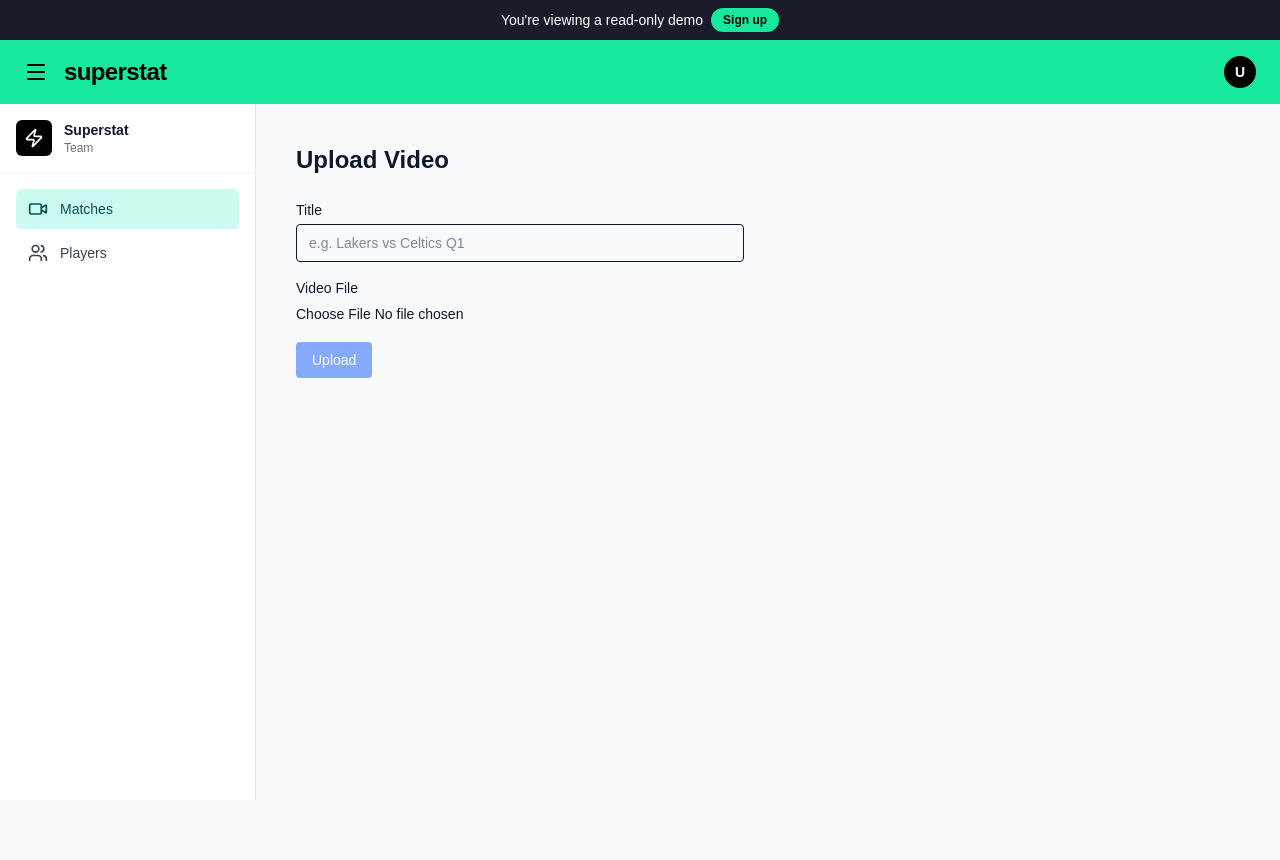
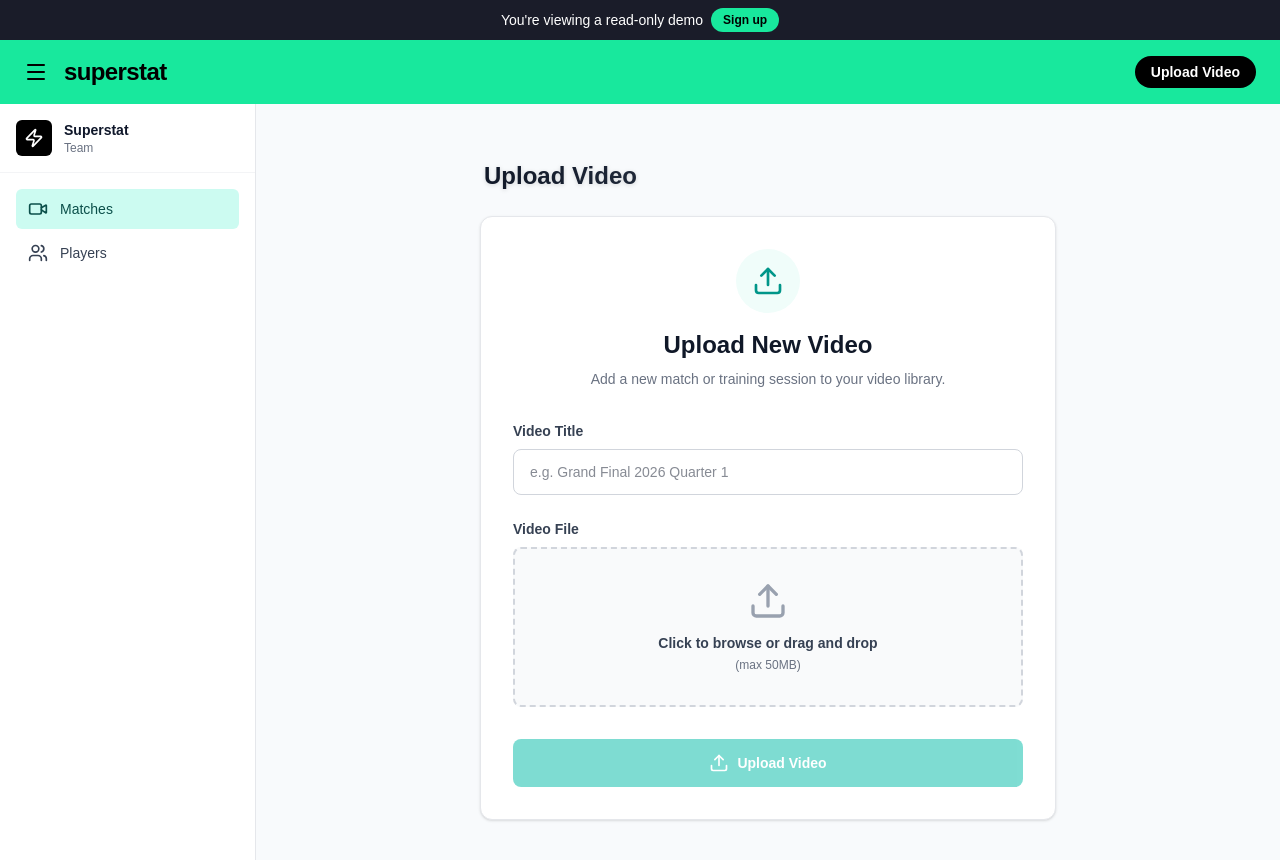
Before and after one commit to dayrentjiang/superstat_assesment, a Next.js app: page /upload in a window 1280 px wide. Before the commit the page ends 800 px from the top, so only its background shows below. Built offline with nearby package versions, Linux system fonts and the light colour scheme; no server answers.

Commit message:
allow delete videos

```diff
--- a/src/actions/videos.ts
+++ b/src/actions/videos.ts
@@ -6,6 +6,7 @@ import {
   findAllVideos,
   findVideoById,
   insertVideo,
+  removeVideo,
 } from "@/services/video-service";
 
 export async function getVideos(): Promise<Video[]> {
@@ -24,3 +25,8 @@ export async function createVideo(
   revalidatePath("/");
   return video;
 }
+
+export async function deleteVideo(id: string): Promise<void> {
+  await removeVideo(id);
+  revalidatePath("/");
+}
--- a/src/app/upload/page.tsx
+++ b/src/app/upload/page.tsx
@@ -2,8 +2,10 @@ import { UploadForm } from "@/components/upload/upload-form";
 
 export default function UploadPage() {
   return (
-    <div>
-      <h1 className="text-2xl font-bold mb-6">Upload Video</h1>
+    <div className="max-w-xl mx-auto w-full pt-4">
+      <h1 className="text-2xl font-bold bg-clip-text text-transparent bg-linear-to-r from-gray-900 to-gray-600 mb-6 drop-shadow-sm ml-1">
+        Upload Video
+      </h1>
       <UploadForm />
     </div>
   );
--- a/src/components/layout/nav-bar.tsx
+++ b/src/components/layout/nav-bar.tsx
@@ -35,9 +35,12 @@ export function NavBar() {
             </Link>
           </div>
           <div className="flex items-center gap-6">
-            <div className="h-8 w-8 bg-black text-white rounded-full flex items-center justify-center font-bold text-sm">
-              U
-            </div>
+            <Link
+              href="/upload"
+              className="px-4 py-1.5 bg-black text-white hover:bg-gray-800 rounded-full font-bold text-sm transition-colors"
+            >
+              Upload Video
+            </Link>
           </div>
         </nav>
       </div>
--- a/src/components/upload/upload-form.tsx
+++ b/src/components/upload/upload-form.tsx
@@ -4,6 +4,7 @@ import { useState } from "react";
 import { useRouter } from "next/navigation";
 import { createVideo } from "@/actions/videos";
 import { useUpload } from "@/hooks/use-upload";
+import { Upload, FileVideo, CheckCircle2, AlertCircle } from "lucide-react";
 
 export function UploadForm() {
   const router = useRouter();
@@ -20,45 +21,121 @@ export function UploadForm() {
 
     try {
       const publicUrl = await videoUpload.upload(file);
-      if (!publicUrl) throw new Error(videoUpload.error ?? "Upload failed");
+      if (!publicUrl)
+        throw new Error(videoUpload.error ?? "Failed to upload to storage.");
 
       const video = await createVideo(title.trim(), publicUrl);
       router.push(`/videos/${video.id}`);
     } catch (err) {
-      setError(err instanceof Error ? err.message : "Upload failed");
+      setError(
+        err instanceof Error ? err.message : "Upload failed unexpectedly.",
+      );
     }
   }
 
   return (
-    <form onSubmit={handleSubmit} className="max-w-md space-y-4">
+    <form
+      onSubmit={handleSubmit}
+      className="max-w-xl mx-auto space-y-8 bg-white p-8 rounded-xl border border-gray-200 shadow-sm"
+    >
+      <div className="text-center">
+        <div className="bg-teal-50 w-16 h-16 rounded-full flex items-center justify-center mx-auto mb-4">
+          <Upload className="w-8 h-8 text-teal-600" />
+        </div>
+        <h2 className="text-2xl font-bold text-gray-900">Upload New Video</h2>
+        <p className="text-gray-500 mt-2 text-sm">
+          Add a new match or training session to your video library.
+        </p>
+      </div>
+
+      <div className="space-y-6">
         <div>
-        <label className="block text-sm font-medium mb-1">Title</label>
+          <label className="block text-sm font-semibold text-gray-700 mb-2">
+            Video Title
+          </label>
           <input
             type="text"
             value={title}
             onChange={(e) => setTitle(e.target.value)}
-          className="w-full rounded border px-3 py-2 text-sm"
-          placeholder="e.g. Lakers vs Celtics Q1"
+            className="w-full rounded-lg border border-gray-300 px-4 py-3 text-sm focus:outline-none focus:ring-2 focus:ring-teal-500 focus:border-transparent transition-all"
+            placeholder="e.g. Grand Final 2026 Quarter 1"
             required
+            disabled={videoUpload.uploading}
           />
         </div>
+
         <div>
-        <label className="block text-sm font-medium mb-1">Video File</label>
+          <label className="block text-sm font-semibold text-gray-700 mb-2">
+            Video File
+          </label>
+
+          <div className="relative group">
             <input
               type="file"
               accept="video/*"
+              id="file-upload"
               onChange={(e) => setFile(e.target.files?.[0] ?? null)}
-          className="w-full text-sm"
+              className="absolute inset-0 w-full h-full opacity-0 cursor-pointer disabled:cursor-not-allowed z-10"
               required
+              disabled={videoUpload.uploading}
             />
+            <div
+              className={`w-full flex flex-col items-center justify-center border-2 border-dashed rounded-lg p-8 transition-colors ${
+                file
+                  ? "border-teal-500 bg-teal-50"
+                  : "border-gray-300 bg-gray-50 group-hover:bg-gray-100 group-hover:border-teal-400"
+              }`}
+            >
+              {file ? (
+                <>
+                  <FileVideo className="w-10 h-10 text-teal-600 mb-3" />
+                  <p className="text-sm font-medium text-teal-900 truncate max-w-xs px-2">
+                    {file.name}
+                  </p>
+                  <p className="text-xs text-teal-700 mt-1">
+                    {(file.size / (1024 * 1024)).toFixed(2)} MB
+                  </p>
+                  <div className="flex items-center gap-1 mt-3 text-teal-600 bg-white px-3 py-1 rounded-full text-xs font-semibold shadow-sm">
+                    <CheckCircle2 className="w-4 h-4" /> Ready to upload
                   </div>
-      {error && <p className="text-red-600 text-sm">{error}</p>}
+                </>
+              ) : (
+                <>
+                  <Upload className="w-10 h-10 text-gray-400 mb-3" />
+                  <p className="text-sm font-semibold text-gray-700">
+                    Click to browse or drag and drop
+                  </p>
+                  <p className="text-xs text-gray-500 mt-1">(max 50MB)</p>
+                </>
+              )}
+            </div>
+          </div>
+        </div>
+      </div>
+
+      {error && (
+        <div className="flex items-center gap-2 text-red-700 bg-red-50 p-4 rounded-lg border border-red-200 text-sm">
+          <AlertCircle className="w-5 h-5 shrink-0" />
+          <p>{error}</p>
+        </div>
+      )}
+
       <button
         type="submit"
         disabled={videoUpload.uploading || !file || !title.trim()}
-        className="rounded bg-blue-600 px-4 py-2 text-sm text-white hover:bg-blue-700 disabled:opacity-50"
+        className="w-full flex items-center justify-center gap-2 rounded-lg bg-teal-500 px-6 py-3.5 text-sm font-bold text-white hover:bg-teal-600 focus:ring-4 focus:ring-teal-500/30 transition-all disabled:opacity-50 disabled:cursor-not-allowed"
       >
-        {videoUpload.uploading ? "Uploading..." : "Upload"}
+        {videoUpload.uploading ? (
+          <>
+            <div className="w-5 h-5 border-2 border-white/30 border-t-white rounded-full animate-spin" />
+            Uploading Video...
+          </>
+        ) : (
+          <>
+            <Upload className="w-5 h-5" />
+            Upload Video
+          </>
+        )}
       </button>
     </form>
   );
--- a/src/components/videos/video-card.tsx
+++ b/src/components/videos/video-card.tsx
@@ -1,20 +1,43 @@
+"use client";
+
+import { useState, useTransition } from "react";
 import { Video } from "@/lib/types";
+import { deleteVideo } from "@/actions/videos";
 import { format } from "date-fns";
-import { ChevronRight } from "lucide-react";
+import { ChevronRight, Trash2 } from "lucide-react";
 import Link from "next/link";
 
-export function VideoCard({ video }: { video: Video }) {
-  // Try to create a stable, deterministic date for the UI
+export function VideoCard({
+  video,
+  onDeleted,
+}: {
+  video: Video;
+  onDeleted?: (id: string) => void;
+}) {
+  const [isPending, startTransition] = useTransition();
+  const [confirmDelete, setConfirmDelete] = useState(false);
+
   const dateFormatted = video.created_at
     ? format(new Date(video.created_at), "MMM d, yyyy").toUpperCase()
     : "DATE UNKNOWN";
 
+  function handleDelete() {
+    if (!confirmDelete) {
+      setConfirmDelete(true);
+      return;
+    }
+    startTransition(async () => {
+      await deleteVideo(video.id);
+      onDeleted?.(video.id);
+    });
+  }
+
   return (
+    <div className="bg-white rounded-xl border border-gray-200 overflow-hidden hover:border-teal-400 hover:shadow-md transition-all flex flex-col sm:flex-row items-center p-3 sm:p-4 gap-4 sm:gap-6 w-full group">
       <Link
         href={`/videos/${video.id}`}
-      className="block group w-full outline-none"
+        className="flex flex-col sm:flex-row items-center gap-4 sm:gap-6 flex-1 min-w-0 w-full outline-none"
       >
-      <div className="bg-white rounded-xl border border-gray-200 overflow-hidden group-hover:border-teal-400 group-hover:shadow-md transition-all flex flex-col sm:flex-row items-center p-3 sm:p-4 gap-4 sm:gap-6 w-full cursor-pointer">
         <div className="shrink-0 relative w-full sm:w-56 h-48 sm:h-32 bg-gray-100 rounded-lg overflow-hidden border border-gray-200 shadow-sm">
           {video.video_url ? (
             <video
@@ -40,13 +63,25 @@ export function VideoCard({ video }: { video: Video }) {
           </h3>
         </div>
 
-        <div className="flex items-center gap-4 shrink-0 px-2 lg:px-6 w-full sm:w-auto mt-2 sm:mt-0 pb-1 sm:pb-0">
-          <div className="flex w-full justify-center sm:justify-start items-center gap-2 px-4 py-2 sm:py-1.5 bg-gray-100 group-hover:bg-[#ccfbf1] group-hover:text-teal-800 text-gray-700 text-sm font-semibold rounded-full transition-colors">
+        <div className="hidden sm:flex items-center gap-2 px-4 py-1.5 bg-gray-100 group-hover:bg-[#ccfbf1] group-hover:text-teal-800 text-gray-700 text-sm font-semibold rounded-full transition-colors shrink-0">
           VIDEO TIMELINE
           <ChevronRight className="w-4 h-4 opacity-70" />
         </div>
+      </Link>
+
+      <button
+        onClick={handleDelete}
+        onBlur={() => setConfirmDelete(false)}
+        disabled={isPending}
+        className={`shrink-0 flex items-center gap-1 text-xs font-semibold px-3 py-1.5 rounded-lg transition-colors disabled:opacity-50 ${
+          confirmDelete
+            ? "bg-rose-100 text-rose-700 hover:bg-rose-200"
+            : "text-gray-400 hover:text-rose-600 hover:bg-rose-50"
+        }`}
+      >
+        <Trash2 className="w-3.5 h-3.5" />
+        {isPending ? "Removing..." : confirmDelete ? "Confirm?" : "Remove"}
+      </button>
     </div>
-      </div>
-    </Link>
   );
 }
--- a/src/lib/types.ts
+++ b/src/lib/types.ts
@@ -3,6 +3,7 @@ export interface Video {
   title: string;
   video_url: string;
   created_at: string;
+  deleted_at: string | null;
 }
 
 export interface Player {
--- a/src/services/video-service.ts
+++ b/src/services/video-service.ts
@@ -6,6 +6,7 @@ export async function findAllVideos(): Promise<Video[]> {
   const { data, error } = await supabase
     .from("videos")
     .select("*")
+    .is("deleted_at", null)
     .order("created_at", { ascending: false });
 
   if (error) throw error;
@@ -18,10 +19,20 @@ export async function findVideoById(id: string): Promise<Video | null> {
     .from("videos")
     .select("*")
     .eq("id", id)
+    .is("deleted_at", null)
     .single();
 
   if (error) return null;
   return data as Video;
+}
+
+export async function removeVideo(id: string): Promise<void> {
+  const supabase = createServerClient();
+  const { error } = await supabase
+    .from("videos")
+    .update({ deleted_at: new Date().toISOString() })
+    .eq("id", id);
+  if (error) throw error;
 }
 
 export async function insertVideo(title: string, videoUrl: string): Promise<Video> {
```
Also changed, not shown: 1 other file (tests, documents, lock files or other folders). Lines whose indentation alone changed are shown as unchanged.
